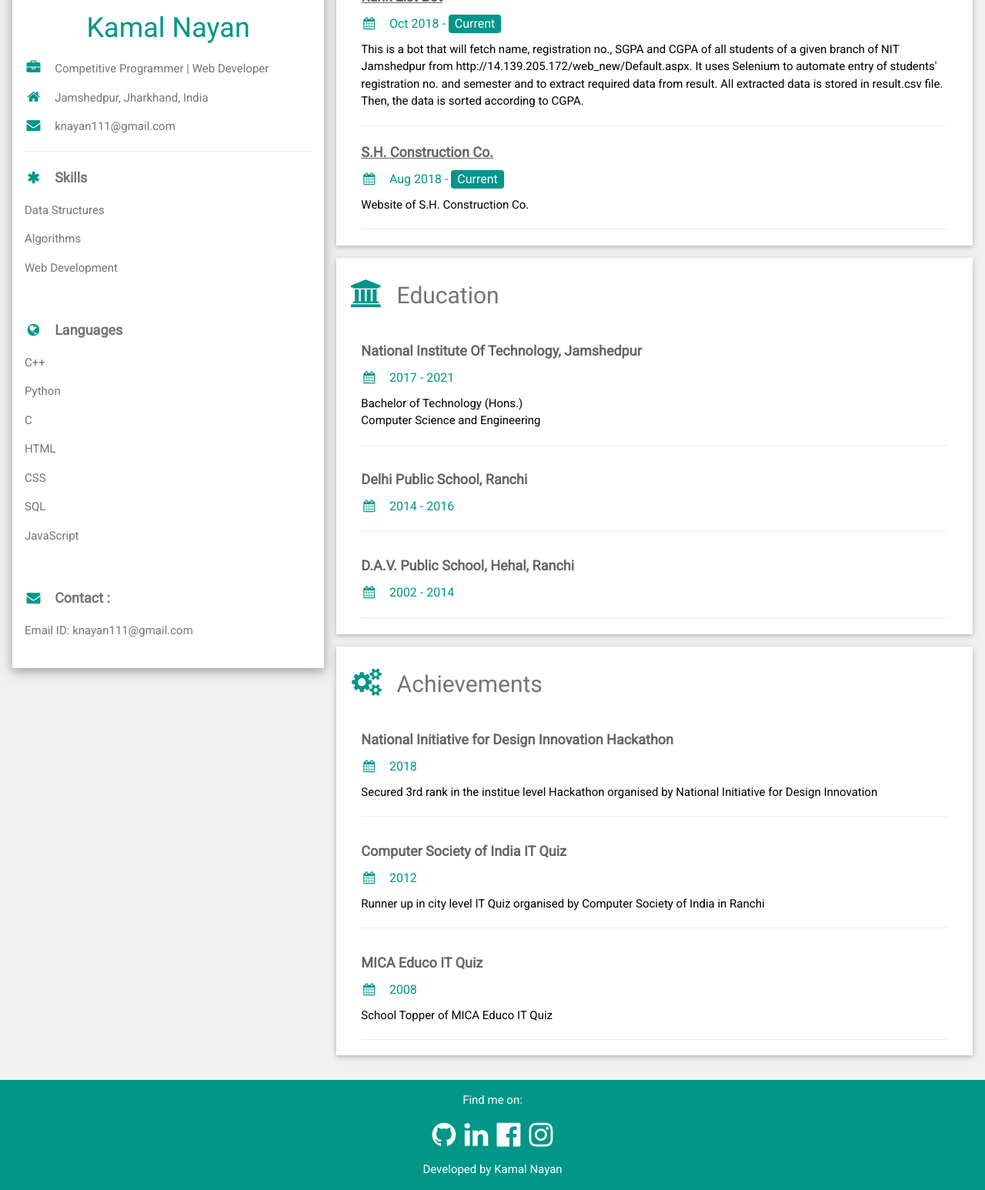
After one commit to shantanuk98/medhelp, a Flask app: template templates/profile.html in a window 1280 px wide. The commit adds this page. Shown: the part 321-1867 px from the top of the page at 77% size. Run offline with Flask 2, Linux system fonts and the light colour scheme; the template is opened without the code that fills it, so the values that code supplies are empty.

Commit message:
Added user profile page

```diff
--- /dev/null
+++ b/templates/profile.html
@@ -0,0 +1,145 @@
+<!DOCTYPE html>
+<html>
+  <title>Kamal Nayan</title>
+  <meta charset="UTF-8">
+  <meta name="viewport" content="width=device-width, initial-scale=1">
+  <link rel="stylesheet" href="https://www.w3schools.com/w3css/4/w3.css">
+  <link rel='stylesheet' href='https://fonts.googleapis.com/css?family=Roboto'>
+  <link rel="stylesheet" href="https://cdnjs.cloudflare.com/ajax/libs/font-awesome/4.7.0/css/font-awesome.min.css">
+  <link rel="shortcut icon" type="image/x-icon" href="pic.jpg" />
+  <style>
+  html,body,h1,h2,h3,h4,h5,h6 {font-family: "Roboto", sans-serif}
+  </style>
+  <body class="w3-light-grey">
+
+    <!-- Page Container -->
+    <div class="w3-content w3-margin-top" style="max-width:1400px;">
+
+      <!-- The Grid -->
+      <div class="w3-row-padding">
+
+        <!-- Left Column -->
+        <div class="w3-third">
+
+          <div class="w3-white w3-text-grey w3-card-4">
+            <div class="w3-display-container w3-center">
+              <img src="pic.jpg" style="width:100%" alt="Avatar">
+            </div>
+            <div class="w3-container">
+              <h1 class="w3-center w3-text-teal">Kamal Nayan</h1>
+              <p><i class="fa fa-briefcase fa-fw w3-margin-right w3-large w3-text-teal"></i>Competitive Programmer | Web Developer</p>
+              <p><i class="fa fa-home fa-fw w3-margin-right w3-large w3-text-teal"></i>Jamshedpur, Jharkhand, India</p>
+              <p><i class="fa fa-envelope fa-fw w3-margin-right w3-large w3-text-teal"></i>knayan111@gmail.com</p>
+              <hr>
+
+              <p class="w3-large"><b><i class="fa fa-asterisk fa-fw w3-margin-right w3-text-teal"></i>Skills</b></p>
+              <p>Data Structures</p>
+              <p>Algorithms</p>
+              <p>Web Development</p>
+              <br>
+
+              <p class="w3-large w3-text-theme"><b><i class="fa fa-globe fa-fw w3-margin-right w3-text-teal"></i>Languages</b></p>
+              <p>C++</p>
+              <p>Python</p>
+              <p>C</p>
+              <p>HTML</p>
+              <p>CSS</p>
+              <p>SQL</p>
+              <p>JavaScript</p>
+              <br>
+
+              <p class="w3-large w3-text-theme"><b><i class="fa fa-envelope fa-fw w3-margin-right w3-text-teal"></i>Contact :</b></p>
+              <p>Email ID: knayan111@gmail.com</p>
+              <br>
+
+            </div>
+          </div><br>
+
+        <!-- End Left Column -->
+        </div>
+
+        <!-- Right Column -->
+        <div class="w3-twothird">
+
+          <div class="w3-container w3-card w3-white w3-margin-bottom">
+            <h2 class="w3-text-grey w3-padding-16"><i class="fa fa-suitcase fa-fw w3-margin-right w3-xxlarge w3-text-teal"></i>Projects</h2>
+            <div class="w3-container">
+              <h5 class="w3-opacity"><b><a href="https://github.com/knayan111/codeforcesHackCounter" target="_blank">Codeforces Hack Counter</a></b></h5>
+              <h6 class="w3-text-teal"><i class="fa fa-calendar fa-fw w3-margin-right"></i>Oct 2018 - <span class="w3-tag w3-teal w3-round">Current</span></h6>
+              It uses codeforces api to count the no. of successful hacking attempts, no. of unsuccessful hacking attempts, total no. of hacking attempts and
+              no. of times hacked of a given user handle. It also displays general profile details along with the profile picture.
+              <hr>
+              <h5 class="w3-opacity"><b><a href="https://github.com/knayan111/rankListBot" target="_blank">Rank List Bot</a></b></h5>
+              <h6 class="w3-text-teal"><i class="fa fa-calendar fa-fw w3-margin-right"></i>Oct 2018 - <span class="w3-tag w3-teal w3-round">Current</span></h6>
+              This is a bot that will fetch name, registration no., SGPA and CGPA of all students of a given branch of NIT Jamshedpur from
+              http://14.139.205.172/web_new/Default.aspx. It uses Selenium to automate entry of students' registration no. and semester and to extract required
+              data from result. All extracted data is stored in result.csv file. Then, the data is sorted according to CGPA.
+              <hr>
+              <h5 class="w3-opacity"><b><a href="http://www.shconstruction.co.nf" target="_blank">S.H. Construction Co.</a></b></h5>
+              <h6 class="w3-text-teal"><i class="fa fa-calendar fa-fw w3-margin-right"></i>Aug 2018 - <span class="w3-tag w3-teal w3-round">Current</span></h6>
+              Website of S.H. Construction Co.
+              <hr>
+            </div>
+          </div>
+
+          <div class="w3-container w3-card w3-white w3-margin-bottom">
+            <h2 class="w3-text-grey w3-padding-16"><i class="fa fa-bank fa-fw w3-margin-right w3-xxlarge w3-text-teal"></i>Education</h2>
+            <div class="w3-container">
+              <h5 class="w3-opacity"><b>National Institute Of Technology, Jamshedpur</b></h5>
+              <h6 class="w3-text-teal"><i class="fa fa-calendar fa-fw w3-margin-right"></i>2017 - 2021</h6>
+              Bachelor of Technology (Hons.)<br>
+              Computer Science and Engineering
+              <hr>
+            </div>
+            <div class="w3-container">
+              <h5 class="w3-opacity"><b>Delhi Public School, Ranchi</b></h5>
+              <h6 class="w3-text-teal"><i class="fa fa-calendar fa-fw w3-margin-right"></i>2014 - 2016</h6>
+              <hr>
+            </div>
+            <div class="w3-container">
+              <h5 class="w3-opacity"><b>D.A.V. Public School, Hehal, Ranchi</b></h5>
+              <h6 class="w3-text-teal"><i class="fa fa-calendar fa-fw w3-margin-right"></i>2002 - 2014</h6>
+              <hr>
+            </div>
+          </div>
+
+          <div class="w3-container w3-card w3-white w3-margin-bottom">
+            <h2 class="w3-text-grey w3-padding-16"><i class="fa fa-cogs fa-fw w3-margin-right w3-xxlarge w3-text-teal"></i>Achievements</h2>
+            <div class="w3-container">
+              <h5 class="w3-opacity"><b>National Initiative for Design Innovation Hackathon</b></h5>
+              <h6 class="w3-text-teal"><i class="fa fa-calendar fa-fw w3-margin-right"></i>2018</h6>
+              Secured 3rd rank in the institue level Hackathon organised by National Initiative for Design Innovation<br>
+              <hr>
+            </div>
+            <div class="w3-container">
+              <h5 class="w3-opacity"><b>Computer Society of India IT Quiz</b></h5>
+              <h6 class="w3-text-teal"><i class="fa fa-calendar fa-fw w3-margin-right"></i>2012</h6>
+              Runner up in city level IT Quiz organised by Computer Society of India in Ranchi<br>
+              <hr>
+            </div>
+            <div class="w3-container">
+              <h5 class="w3-opacity"><b>MICA Educo IT Quiz</b></h5>
+              <h6 class="w3-text-teal"><i class="fa fa-calendar fa-fw w3-margin-right"></i>2008</h6>
+              School Topper of MICA Educo IT Quiz<hr>
+            </div>
+          </div>
+
+        <!-- End Right Column -->
+        </div>
+
+      <!-- End Grid -->
+      </div>
+
+      <!-- End Page Container -->
+    </div>
+
+    <footer class="w3-container w3-teal w3-center w3-margin-top">
+      <p>Find me on:</p>
+      <a href="https://github.com/knayan111" target="_blank"><i class="fa fa-github w3-xxlarge w3-hover-opacity"></i></a>&nbsp;&nbsp;
+      <a href="https://www.linkedin.com/in/kamal-nayan-20b8ab155" target="_blank"><i class="fa fa-linkedin w3-xxlarge w3-hover-opacity"></i></a>&nbsp;&nbsp;
+      <a href="https://www.facebook.com/knayan111" target="_blank"><i class="fa fa-facebook-official w3-xxlarge w3-hover-opacity"></i></a>&nbsp;&nbsp;
+      <a href="https://www.instagram.com/know_nayan/" target="_blank"><i class="fa fa-instagram w3-xxlarge w3-hover-opacity"></i></a>
+      <p>Developed by Kamal Nayan</p>
+    </footer>
+  </body>
+</html>
```
Also changed, not shown: templates/index.html (renamed from index.html, +2 -5 lines), static/bg.jpg (renamed from bg.jpg), static/logo.png (renamed from logo.png), static/pic.jpg (added).
